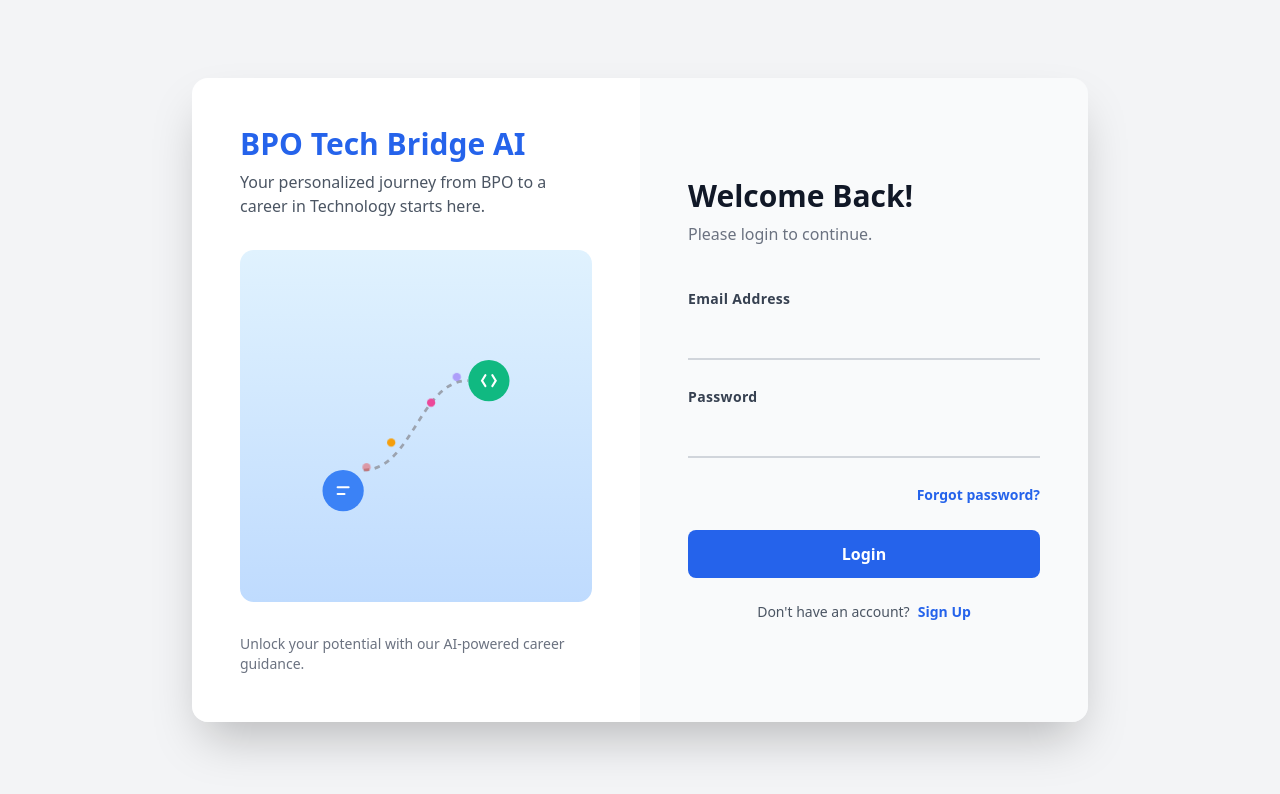
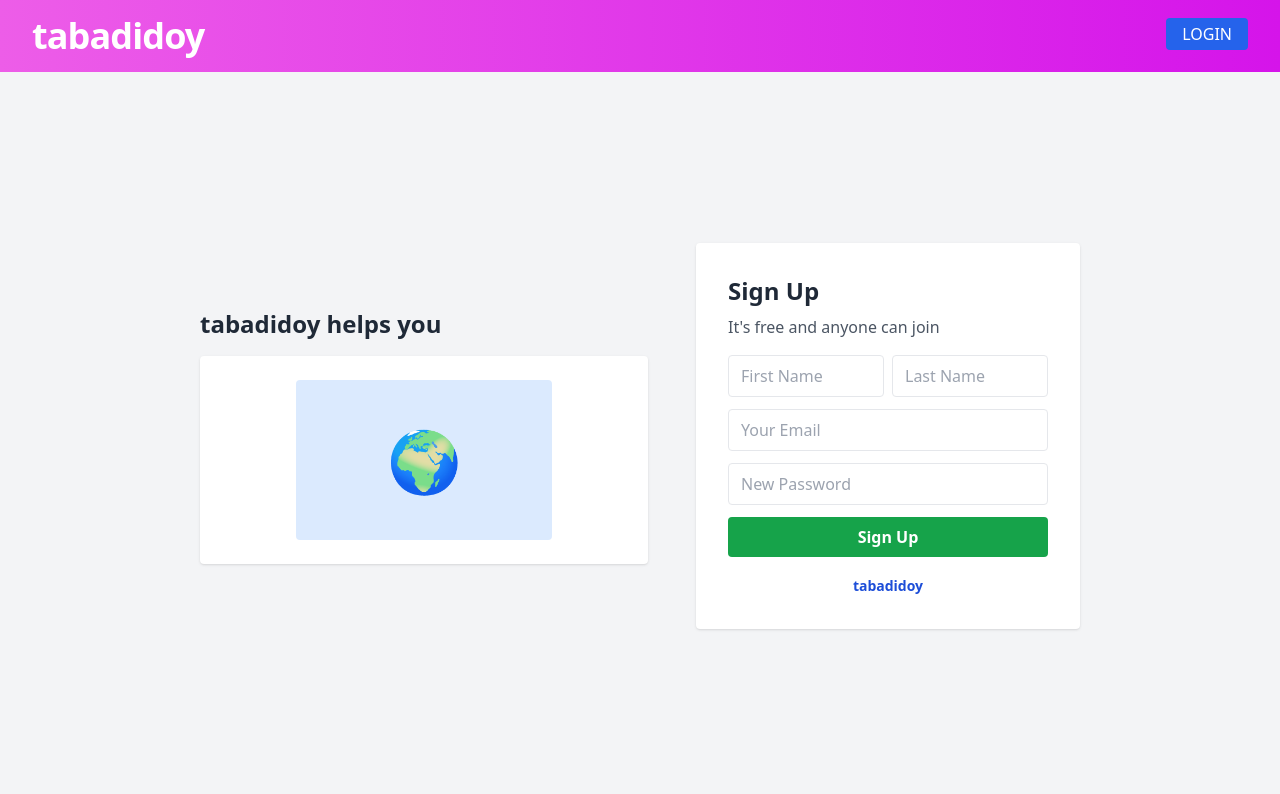
Before and after one commit to paybackmaboi/EDU-FRONT, a React (Create React App) app: page /landingpage in a window 1280 px wide. Before the commit this address led to /login. Shown: the top 794 px of the page. Built offline with nearby package versions, Linux system fonts and the light colour scheme.

Commit message:
landingpage

```diff
--- a/src/App.js
+++ b/src/App.js
@@ -3,6 +3,7 @@ import { Routes, Route, useNavigate, Navigate } from 'react-router-dom';
 import AuthPage from './pages/AuthPage';
 import AssessmentPage from './pages/AssessmentPage';
 import RoadmapPage from './pages/RoadmapPage';
+import LandingPage from './pages/LandingPage';
 
 export default function App() {
     const [userInfo, setUserInfo] = useState(null);
@@ -51,6 +52,7 @@ export default function App() {
 
     return (
         <Routes>
+            <Route path="/landingpage" element={<LandingPage />} />
             <Route path="/login" element={
                 userInfo ? <Navigate to="/assessment" /> : <AuthPage onLoginSuccess={handleLoginSuccess} />
             } />
@@ -80,6 +82,8 @@ export default function App() {
                 </ProtectedRoute>
             } />
 
+            {/* Default route redirects to /landingpage */}
+            <Route path="/" element={<Navigate to="/landingpage" />} />
             {/* Default route redirects to login or assessment based on auth state */}
             <Route path="*" element={<Navigate to={userInfo ? "/assessment" : "/login"} />} />
         </Routes>
--- /dev/null
+++ b/src/pages/LandingPage.js
@@ -0,0 +1,52 @@
+import React from 'react';
+import { useNavigate } from 'react-router-dom';
+
+const LandingPage = () => {
+  const navigate = useNavigate();
+  return (
+    <div className="min-h-screen bg-gray-100 flex flex-col">
+
+      <div className="py-4 px-8 flex items-center justify-between" style={{ background: 'linear-gradient(to right, #ed5de8, #d514ea)' }}>
+        <div className="flex items-center">
+          <span className="text-white text-4xl font-bold font-sans tracking-tight">tabadidoy</span>
+        </div>
+        <form className="flex items-center space-x-4" onSubmit={e => { e.preventDefault(); navigate('/login'); }}>
+          <div className="flex items-end pb-1">
+            <button type="submit" className="bg-blue-600 hover:bg-blue-700 text-white px-4 py-1 rounded ml-2">LOGIN</button>
+          </div>
+        </form>
+      </div>
+
+      <div className="flex flex-1 items-center justify-center px-4 py-12">
+
+        <div className="w-full max-w-md mr-12">
+          <h2 className="text-2xl font-bold text-gray-800 mb-4">tabadidoy helps you </h2>
+          <div className="bg-white rounded shadow p-6 flex items-center justify-center">
+            {/* Placeholder for world map illustration */}
+            <div className="w-64 h-40 bg-blue-100 rounded flex items-center justify-center text-blue-400 text-6xl">
+              🌍
+            </div>
+          </div>
+        </div>
+        <div className="w-full max-w-sm bg-white rounded shadow p-8">
+          <h2 className="text-2xl font-bold text-gray-800 mb-2">Sign Up</h2>
+          <p className="text-gray-600 mb-4">It's free and anyone can join</p>
+          <form className="space-y-3">
+            <div className="flex space-x-2">
+              <input type="text" placeholder="First Name" className="w-1/2 px-3 py-2 border rounded" />
+              <input type="text" placeholder="Last Name" className="w-1/2 px-3 py-2 border rounded" />
+            </div>
+            <input type="email" placeholder="Your Email" className="w-full px-3 py-2 border rounded" />
+            <input type="password" placeholder="New Password" className="w-full px-3 py-2 border rounded" />
+            <button type="submit" className="w-full bg-green-600 hover:bg-green-700 text-white font-bold py-2 rounded mt-2">Sign Up</button>
+          </form>
+          <div className="mt-4 text-center">
+            <a href="#" className="text-blue-700 text-sm font-semibold">tabadidoy</a>
+          </div>
+        </div>
+      </div>
+    </div>
+  );
+};
+
+export default LandingPage;
```
